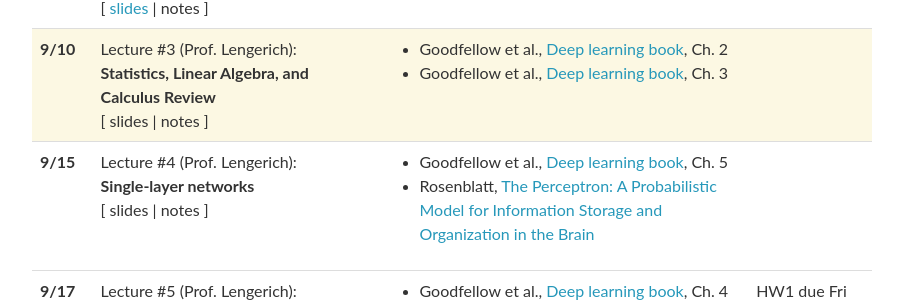
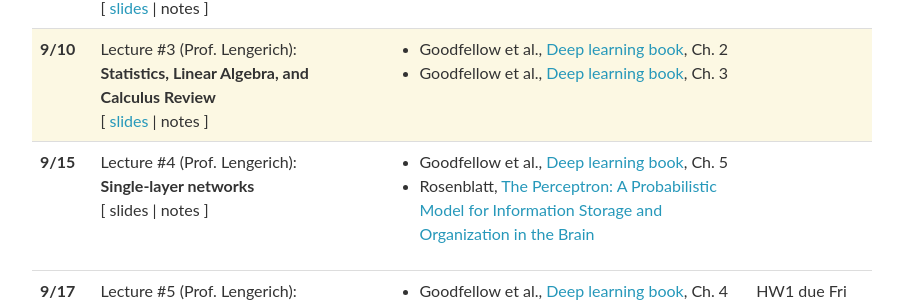
Before and after one commit to AdaptInfer/dgm-fall-2026, a Jekyll site: the page built from _pages/lectures.md, in a window 1280 px wide and 900 px high. Shown: the part 404-710 px from the top of the window, without its empty margins (188-1091 px from the left). Built offline with Jekyll 4.4.1, drawn with Linux system fonts in a browser that asks for light colours; nearby versions of some CDN libraries; comment, search, counter and statistics services are not loaded; part of the change alters nothing that is shown.

```diff
--- a/_data/lectures.yml
+++ b/_data/lectures.yml
@@ -23,7 +23,7 @@
   lecturer: Prof. Lengerich
   title: >
     <strong>Statistics, Linear Algebra, and Calculus Review</strong>
-  slides: # TODO: re-upload Lecture_03_StatsReview.pdf once remade from PPTX
+  slides: "/dgm-fall-2026/assets/lectures/Lecture_03_StatsReview.pdf"
   notes:
   readings:
     - Goodfellow et al., <a href="https://www.deeplearningbook.org/contents/linear_algebra.html">Deep learning book</a>, Ch. 2
```
Also changed, not shown: 1 other file.
